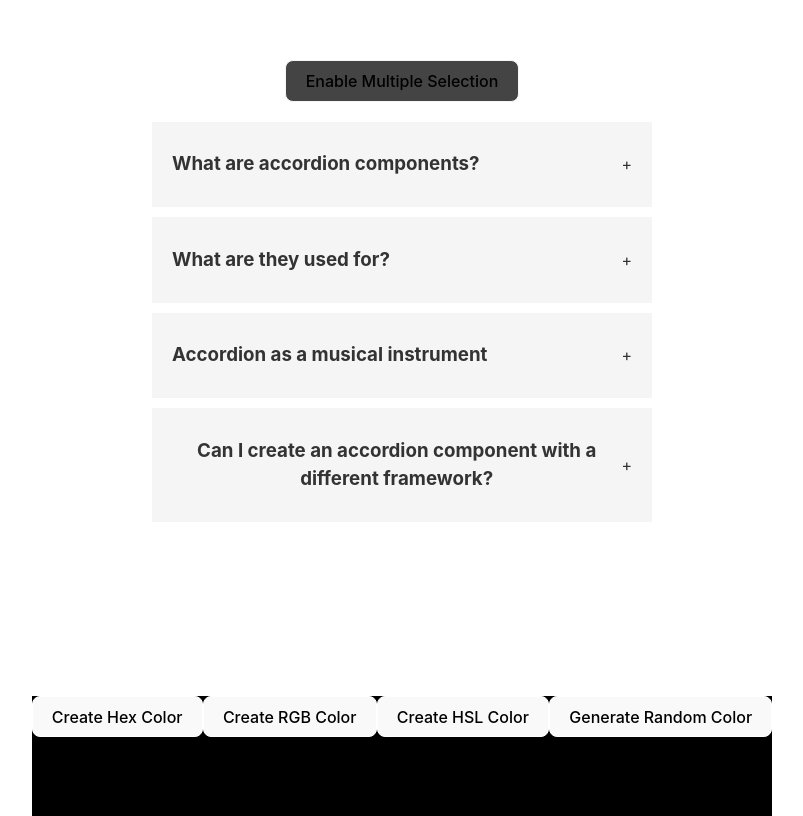
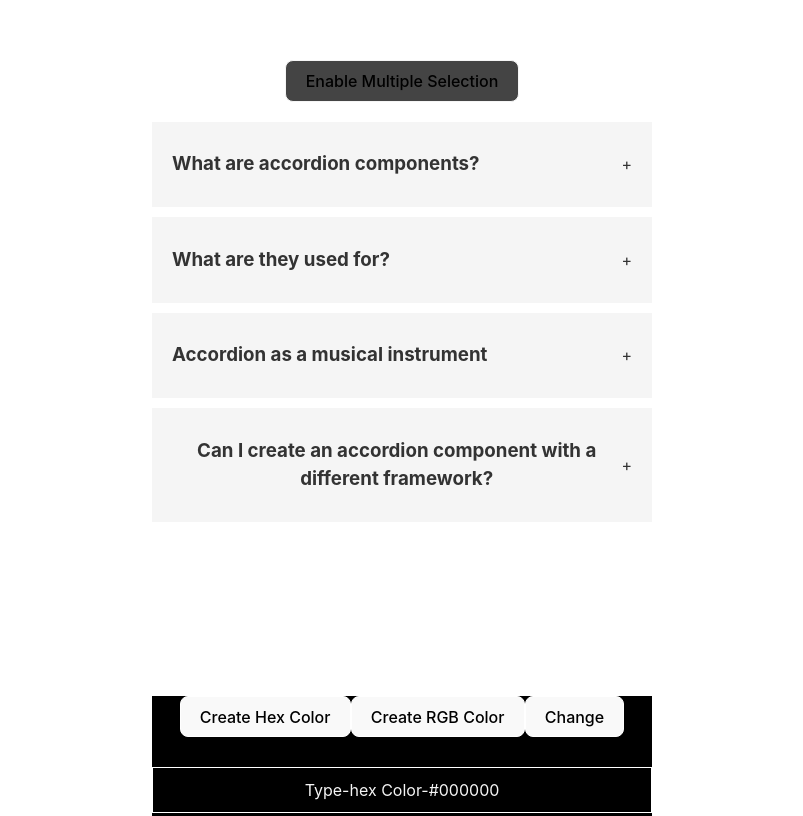
Before and after one commit to An1ket-thakur/20_Frontend_Components, a React (Vite) app: page / in a window 1280 px wide. Shown: the part 136-952 px from the top of the page, without its empty margins (238-1041 px from the left). Built offline with nearby package versions, Linux system fonts and the light colour scheme.

Commit message:
Completed Random Color Component

```diff
--- a/src/components/randomColor/index.jsx
+++ b/src/components/randomColor/index.jsx
@@ -1,7 +1,50 @@
-import { useState } from "react";
+import { useState, useRef, useEffect } from "react";
 export default function RandomColor() {
   const [typeofColor, setTypeofColor] = useState("hex");
   const [color, setColor] = useState("#000000");
+  const colorInformationRef = useRef(null);
+  useEffect(() => {
+    if (colorInformationRef.current) {
+      colorInformationRef.current.textContent = `Type-${typeofColor} Color-${color}`;
+    }
+  }, [typeofColor, color]); // Using useRef to reference the d
+  function randomRGBcolor() {
+    const RGBcolor = `rgb(${Math.floor(Math.random() * 256)},${Math.floor(
+      Math.random() * 256
+    )},${Math.floor(Math.random() * 256)})`;
+    setColor(RGBcolor);
+    setTypeofColor("rgb");
+  }
+  function randomHexColor() {
+    const str = "0123456789ABCDEF";
+    let rcolor = "#";
+    for (let i = 0; i < 6; i++) {
+      rcolor += str[Math.floor(Math.random() * str.length)];
+    }
+    setColor(rcolor);
+    setTypeofColor("hex");
+  }
+  function colorChange() {
+    if (typeofColor === "hex") {
+      let rgb = color.substring(1, color.length);
+      rgb = `rgb(${parseInt(`${rgb.substring(0, 2)}`, 16)}, ${parseInt(
+        `${rgb.substring(2, 4)}`,
+        16
+      )}, ${parseInt(`${rgb.substring(4, 6)}`, 16)})`;
+      setTypeofColor("rgb");
+      setColor(rgb);
+    } else if (typeofColor === "rgb") {
+      let str = color.slice(4, -1).split(",").map(Number);
+      // console.log(str, r, g, b);
+      const hex =
+        "#" +
+        `${parseInt(str[0], 10).toString(16).padStart(2, "0")}` +
+        `${parseInt(str[1], 10).toString(16).padStart(2, "0")}` +
+        `${parseInt(str[2], 10).toString(16).padStart(2, "0")}`;
+      setColor(hex);
+      setTypeofColor("hex");
+    }
+  }
   return (
     <>
       <div
@@ -11,12 +54,29 @@ export default function RandomColor() {
           backgroundColor: color,
         }}
       >
-        <button style={{ border: "1px solid white" }}>Create Hex Color</button>
-        <button style={{ border: "1px solid white" }}>Create RGB Color</button>
-        <button style={{ border: "1px solid white" }}>Create HSL Color</button>
-        <button style={{ border: "1px solid white" }}>
-          Generate Random Color
+        <button style={{ border: "1px solid white" }} onClick={randomHexColor}>
+          Create Hex Color
         </button>
+        <button style={{ border: "1px solid white" }} onClick={randomRGBcolor}>
+          Create RGB Color
+        </button>
+        <button style={{ border: "1px solid white" }} onClick={colorChange}>
+          Change
+        </button>
+        <div
+          ref={colorInformationRef} // Use ref instead of document.querySelector
+          className="color-information"
+          style={{
+            color: "whitesmoke",
+            height: "auto", // Adjust to fit larger content
+            width: "auto", // Adjust to fit larger content
+            margin: "30px auto",
+            padding: "10px", // Add some padding
+            textAlign: "center", // Center the text
+            minWidth: "150px", // Set minimum width
+            border: "1px solid white",
+          }}
+        ></div>
       </div>
     </>
   );
```
